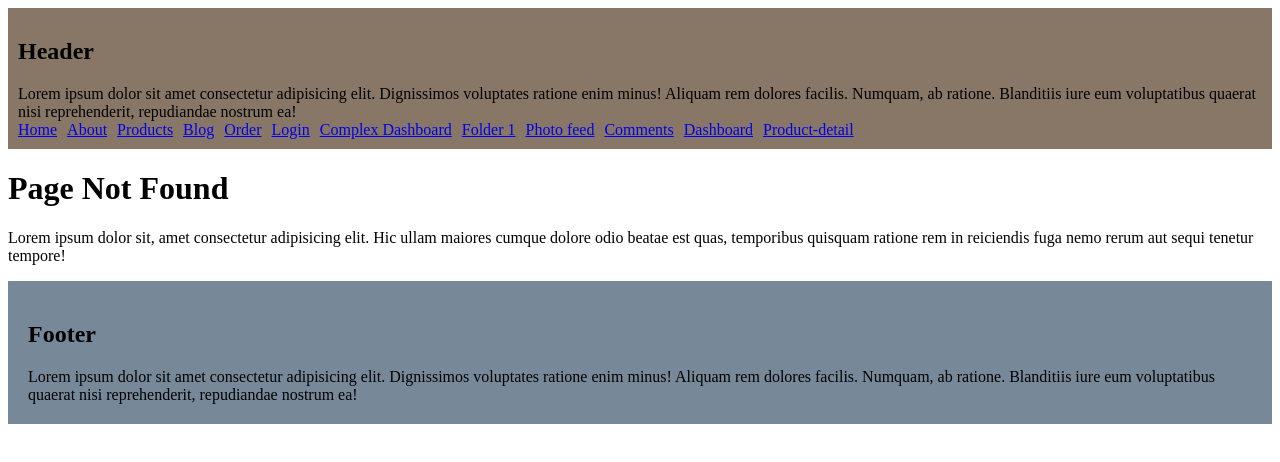
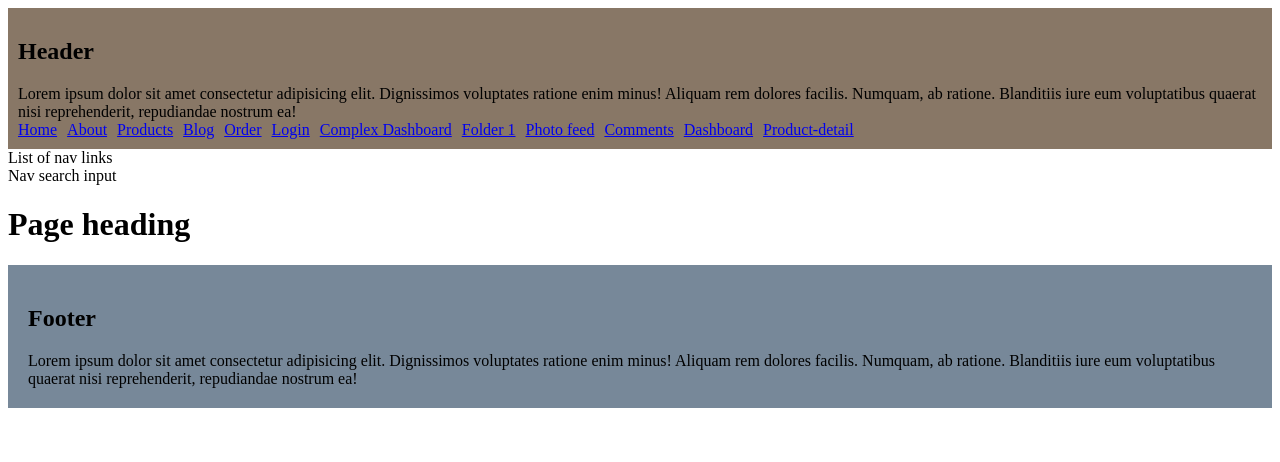
Before and after one commit to Nicolai800/NextLessons, a Next.js app: page /landing-page in a window 1280 px wide. Before the commit this address had no page. Shown: the top 462 px of the page. Built offline with nearby package versions, Linux system fonts and the light colour scheme.

Commit message:
60 - Client Component Placement

```diff
--- /dev/null
+++ b/src/app/landing-page/page.tsx
@@ -0,0 +1,12 @@
+import { Navbar } from "@/components/navbar";
+
+export default function LandingPage() {
+  return (
+    <>
+      <Navbar />
+      <main>
+        <h1>Page heading</h1>
+      </main>
+    </>
+  );
+}
--- /dev/null
+++ b/src/components/nav-links.tsx
@@ -0,0 +1,5 @@
+export const NavLinks = ()=> {
+    console.log(`NavLinks rendered`);
+    return <div>List of nav links</div>
+
+}
--- /dev/null
+++ b/src/components/nav-search.tsx
@@ -0,0 +1,9 @@
+"use client";
+import { useState } from "react";
+
+export const NavSearch = ()=> {
+    console.log(`NavSearch rendered`);
+    const [search, serSearch] = useState("");
+    return <div>Nav search input</div>
+
+}
--- /dev/null
+++ b/src/components/navbar.tsx
@@ -0,0 +1,15 @@
+// "use client";
+// import { useState } from "react";
+import { NavLinks } from "./nav-links";
+import { NavSearch } from "./nav-search";
+
+export const Navbar = () => {
+  console.log(`Nav bar rendered`);
+//   const [search, serSearch] = useState("");
+  return (
+    <div>
+      <NavLinks />
+      <NavSearch />
+    </div>
+  );
+};
```
